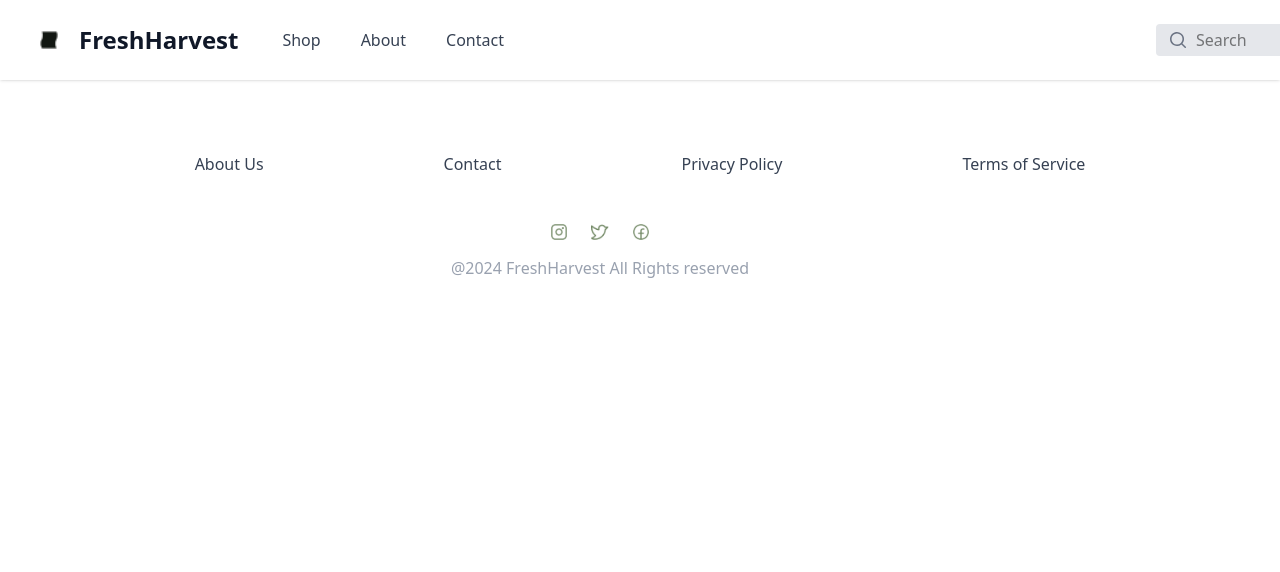
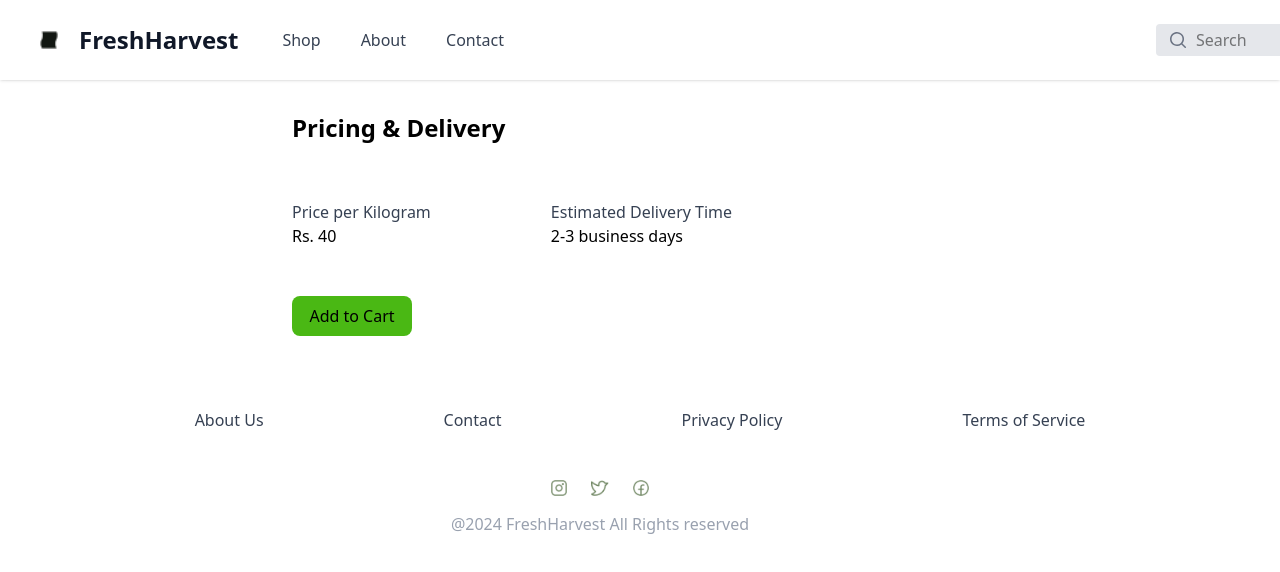
Before and after one commit to lkpreethamGowda/freshharvest-React, a React (Vite) app: page /Price in a window 1280 px wide. Shown: the top 572 px of the page. Built offline with nearby package versions, Linux system fonts and the light colour scheme.

Commit message:
Added the Pricing section

```diff
--- a/src/App.tsx
+++ b/src/App.tsx
@@ -10,6 +10,7 @@ import ShopPage from "./components/ShopPage";
 
 import ProductPage from "./components/Products";
 import FarmerDetails from "./components/FarmerProfile";
+import PricingPage from "./components/Pricing";
 
 function App() {
   return (
@@ -23,6 +24,7 @@ function App() {
         <Route path="/Shop" element={<ShopPage />} />
         <Route path="/Product" element={<ProductPage />} />
         <Route path="/Farmer" element={<FarmerDetails />} />
+        <Route path="/Price" element={<PricingPage />} />
       </Routes>
       <Footer />
     </BrowserRouter>
--- /dev/null
+++ b/src/components/Pricing.tsx
@@ -0,0 +1,26 @@
+function PricingPage() {
+  return (
+    <div>
+      <div className="inline-block mt-8">
+        <h1 className="text-2xl ml-73 font-bold">Pricing & Delivery</h1>
+      </div>
+      <div className=" flex mt-14 ml-73 gap-30">
+        <div>
+          <p className="text-gray-700">Price per Kilogram</p>
+          <p>Rs. 40</p>
+        </div>
+        <div>
+          <p className="text-gray-700">Estimated Delivery Time</p>
+          <p>2-3 business days</p>
+        </div>
+      </div>
+      <div className="ml-73 mt-12">
+        <button className="bg-[#4AB814] rounded-lg w-30 h-[40px] text-black-200">
+          Add to Cart
+        </button>
+      </div>
+    </div>
+  );
+}
+
+export default PricingPage;
```
